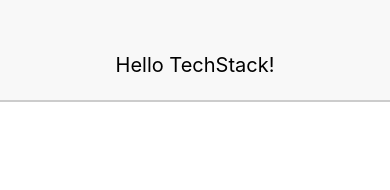
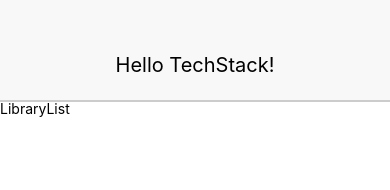
Before and after one commit to RicePad/Techstackapp-ReactNative, a React Native app: screen / in a window 390 px wide. Shown: the top 190 px of the page. Built offline with nearby package versions, Linux system fonts and the light colour scheme.

Commit message:
created LibraryList component and passed connect helper to access redux store

```diff
--- a/App.js
+++ b/App.js
@@ -1,6 +1,7 @@
 import React, { Component } from 'react';
 import {  Platform, StyleSheet, Text, View} from 'react-native';
 import Header from './src/components/Header';
+import LibraryList from './src/components/LibraryList';
 // Redux SetUp
 import { Provider } from 'react-redux';
 import { createStore } from 'redux';
@@ -16,6 +17,7 @@ console.log('store.getState()', store.getState())
       <Provider store={store}>
         <View>
           <Header headerText="Hello TechStack!" />
+          <LibraryList />
         </View>
       </Provider>
     );
--- a/src/components/LibraryList.js
+++ b/src/components/LibraryList.js
@@ -0,0 +1,23 @@
+import React, { Component } from 'react';
+import { StyleSheet, View, Text } from 'react-native';
+import { connect } from 'react-redux';
+
+
+class LibraryList extends Component {
+	render(){
+		console.log('this.props.libraries', this.props.libraries)
+		return(
+			<View>
+				<Text>LibraryList</Text>
+			</View>
+			)
+	}
+}
+
+function mapStateToProps(state){
+	return {
+		libraries: state.libraries
+	}
+}
+
+export default connect(mapStateToProps)(LibraryList);
```
